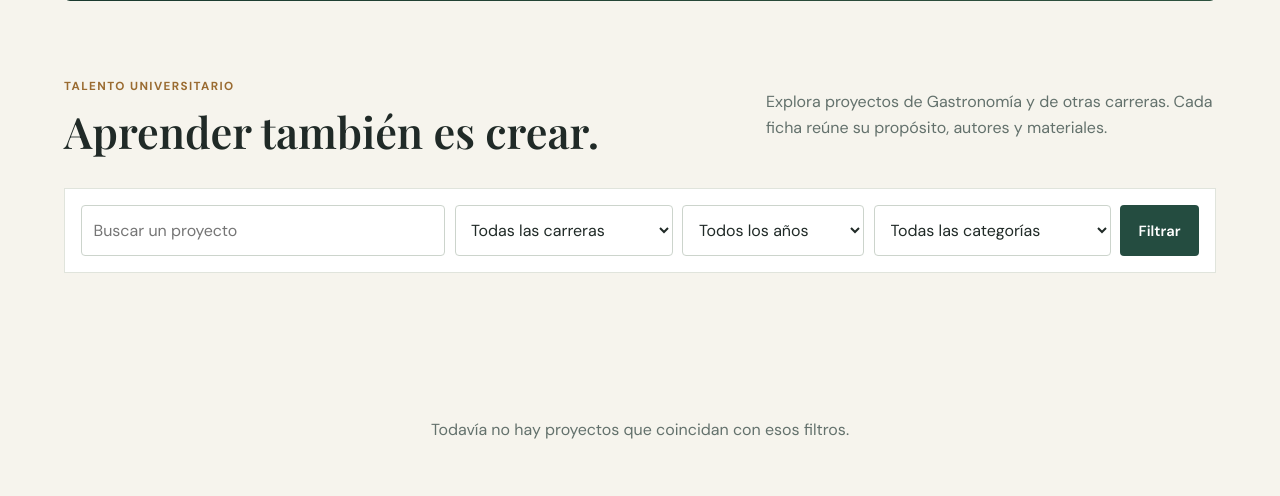
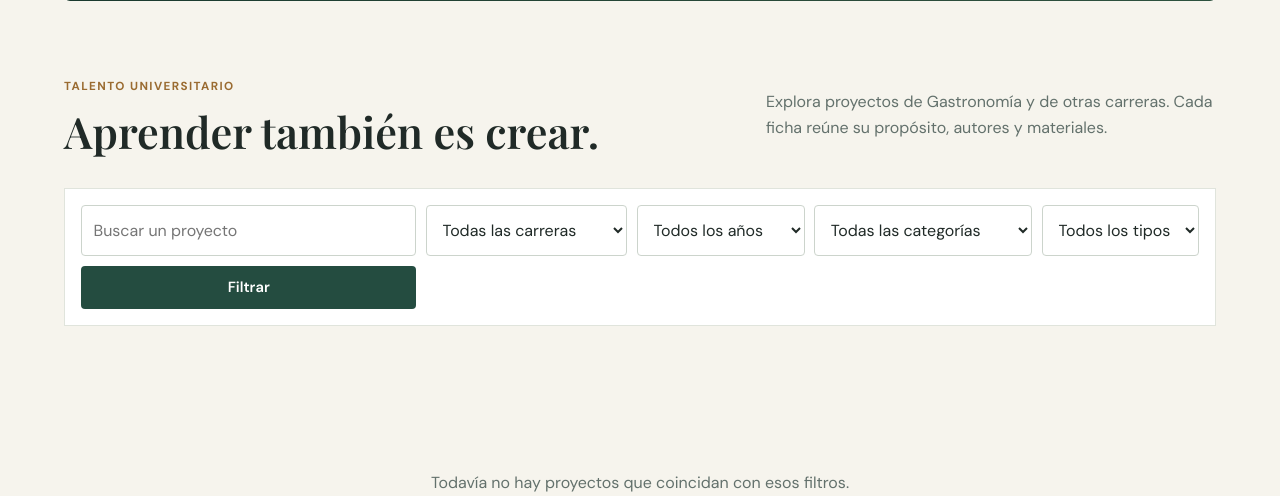
Before and after one commit to luialbplas-coder/MODULO-GASTRONOMIA--EQUIPO-6-, a PHP site: page /modulos/portafolio/ in a window 1280 px wide. Shown: the part 673-1169 px from the top of the page. Run offline with PHP 8.4, Linux system fonts and the light colour scheme; data comes from the database, SQL or seed files in the repository; tables that the repository leaves empty or names only in its code hold one stand-in row (values such as "Sample post").

Commit message:
Agrega filtro por tipo de proyecto

```diff
--- a/modulos/portafolio/index.php
+++ b/modulos/portafolio/index.php
@@ -4,6 +4,7 @@ require_once __DIR__ . '/includes/functions.php';
 
 $carreras = $pdo->query('SELECT id, nombre FROM carreras WHERE activa=1 ORDER BY nombre')->fetchAll();
 $cats = $pdo->query('SELECT id, nombre FROM pro_categorias WHERE activa=1 ORDER BY nombre')->fetchAll();
+$types = $pdo->query("SELECT DISTINCT tipo FROM pro_proyectos WHERE estado='publicado' AND eliminado_en IS NULL AND tipo<>'' ORDER BY tipo")->fetchAll(PDO::FETCH_COLUMN);
 $where = ["p.estado='publicado'", 'p.eliminado_en IS NULL', 'c.activa=1'];
 $params = [];
 foreach (['carrera_id'=>'p.carrera_id', 'anio'=>'p.anio', 'categoria_id'=>'p.categoria_id'] as $key=>$col) {
@@ -11,6 +12,7 @@ foreach (['carrera_id'=>'p.carrera_id', 'anio'=>'p.anio', 'categoria_id'=>'p.cat
         $where[] = "$col = ?"; $params[] = (int)$_GET[$key];
     }
 }
+if (!empty($_GET['tipo'])) { $where[] = 'p.tipo = ?'; $params[] = trim((string)$_GET['tipo']); }
 if (!empty($_GET['q'])) { $where[] = '(p.titulo LIKE ? OR p.resumen LIKE ?)'; $params[] = '%'.trim((string)$_GET['q']).'%'; $params[] = '%'.trim((string)$_GET['q']).'%'; }
 $sql = "SELECT p.id,p.titulo,p.resumen,p.tipo,p.anio,p.destacado,c.nombre carrera,cat.nombre categoria,(SELECT m.id FROM pro_medios m WHERE m.proyecto_id=p.id AND m.tipo='imagen' ORDER BY m.id LIMIT 1) portada FROM pro_proyectos p JOIN carreras c ON c.id=p.carrera_id LEFT JOIN pro_categorias cat ON cat.id=p.categoria_id WHERE ".implode(' AND ',$where)." ORDER BY p.destacado DESC,p.creado_en DESC";
 $stmt=$pdo->prepare($sql); $stmt->execute($params); $proyectos=$stmt->fetchAll();
@@ -19,7 +21,7 @@ encabezado('Portafolio de proyectos');
 ?>
 <section class="hero"><p class="eyebrow">Explorador Vocacional · UTBB</p><h1>Ideas que se convierten<br><em>en proyectos.</em></h1><p>Conoce el trabajo de estudiantes de nuestras carreras: propuestas, prácticas e historias hechas en la universidad.</p><a class="boton claro" href="#galeria">Explorar proyectos</a></section>
 <section class="intro"><div><p class="eyebrow">Talento universitario</p><h2>Aprender también es crear.</h2></div><p>Explora proyectos de Gastronomía y de otras carreras. Cada ficha reúne su propósito, autores y materiales.</p></section>
-<form class="filtros" method="get" id="galeria"><input name="q" value="<?=h($_GET['q']??'')?>" placeholder="Buscar un proyecto"><select name="carrera_id"><option value="">Todas las carreras</option><?php foreach($carreras as $c):?><option value="<?=$c['id']?>" <?=((string)($_GET['carrera_id']??'')===(string)$c['id'])?'selected':''?>><?=h($c['nombre'])?></option><?php endforeach;?></select><select name="anio"><option value="">Todos los años</option><?php foreach($years as $y):?><option value="<?=$y?>" <?=((string)($_GET['anio']??'')===(string)$y)?'selected':''?>><?=$y?></option><?php endforeach;?></select><select name="categoria_id"><option value="">Todas las categorías</option><?php foreach($cats as $c):?><option value="<?=$c['id']?>" <?=((string)($_GET['categoria_id']??'')===(string)$c['id'])?'selected':''?>><?=h($c['nombre'])?></option><?php endforeach;?></select><button class="boton">Filtrar</button></form>
+<form class="filtros" method="get" id="galeria"><input name="q" value="<?=h($_GET['q']??'')?>" placeholder="Buscar un proyecto"><select name="carrera_id"><option value="">Todas las carreras</option><?php foreach($carreras as $c):?><option value="<?=$c['id']?>" <?=((string)($_GET['carrera_id']??'')===(string)$c['id'])?'selected':''?>><?=h($c['nombre'])?></option><?php endforeach;?></select><select name="anio"><option value="">Todos los años</option><?php foreach($years as $y):?><option value="<?=$y?>" <?=((string)($_GET['anio']??'')===(string)$y)?'selected':''?>><?=$y?></option><?php endforeach;?></select><select name="categoria_id"><option value="">Todas las categorías</option><?php foreach($cats as $c):?><option value="<?=$c['id']?>" <?=((string)($_GET['categoria_id']??'')===(string)$c['id'])?'selected':''?>><?=h($c['nombre'])?></option><?php endforeach;?></select><select name="tipo"><option value="">Todos los tipos</option><?php foreach($types as $t):?><option value="<?=h($t)?>" <?=((string)($_GET['tipo']??'')===$t)?'selected':''?>><?=h($t)?></option><?php endforeach;?></select><button class="boton">Filtrar</button></form>
 <section class="grid"><?php foreach($proyectos as $p):?><article class="card"><?php if($p['portada']):?><a href="proyecto.php?id=<?=$p['id']?>"><img class="portada" src="descargar.php?id=<?=$p['portada']?>" alt="<?=h($p['titulo'])?>"></a><?php else:?><div class="portada vacia"><span>PRO · <?=$p['anio']?></span></div><?php endif;?><div class="cardbody"><?php if($p['destacado']):?><span class="tag destacado">Destacado</span><?php endif;?><p class="eyebrow"><?=h($p['carrera'])?> · <?=h($p['tipo'])?></p><h3><a href="proyecto.php?id=<?=$p['id']?>"><?=h($p['titulo'])?></a></h3><p><?=h($p['resumen'])?></p><a class="leer" href="proyecto.php?id=<?=$p['id']?>">Ver proyecto →</a></div></article><?php endforeach;?></section>
 <?php if(!$proyectos):?><p class="vacio-msg">Todavía no hay proyectos que coincidan con esos filtros.</p><?php endif;?>
 <?php if(usuario_actual() && !es_curador()):?><section class="cta"><div><p class="eyebrow">¿Tienes una propuesta?</p><h2>Comparte lo que has creado.</h2></div><a class="boton" href="enviar.php">Enviar proyecto</a></section><?php endif;?>
```
